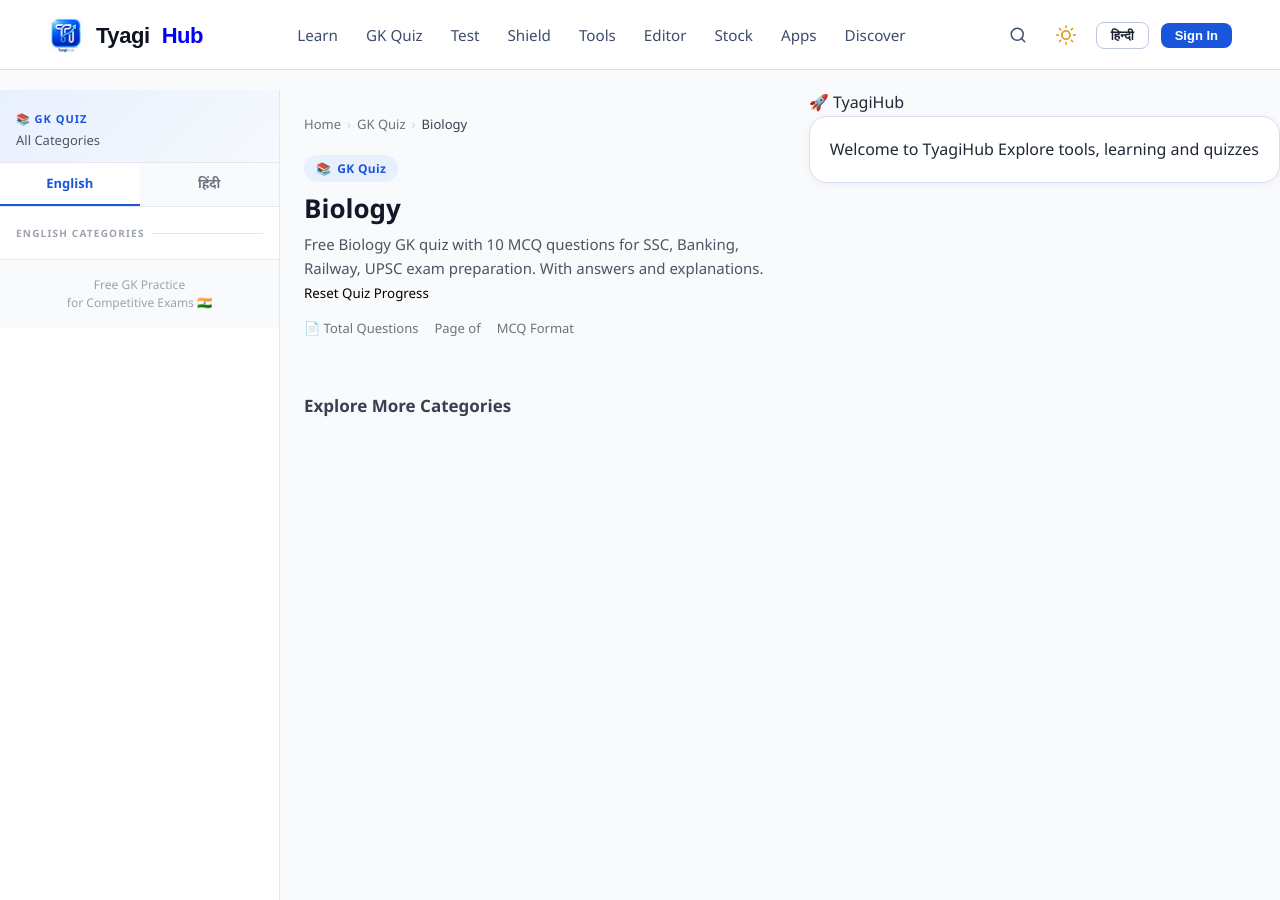
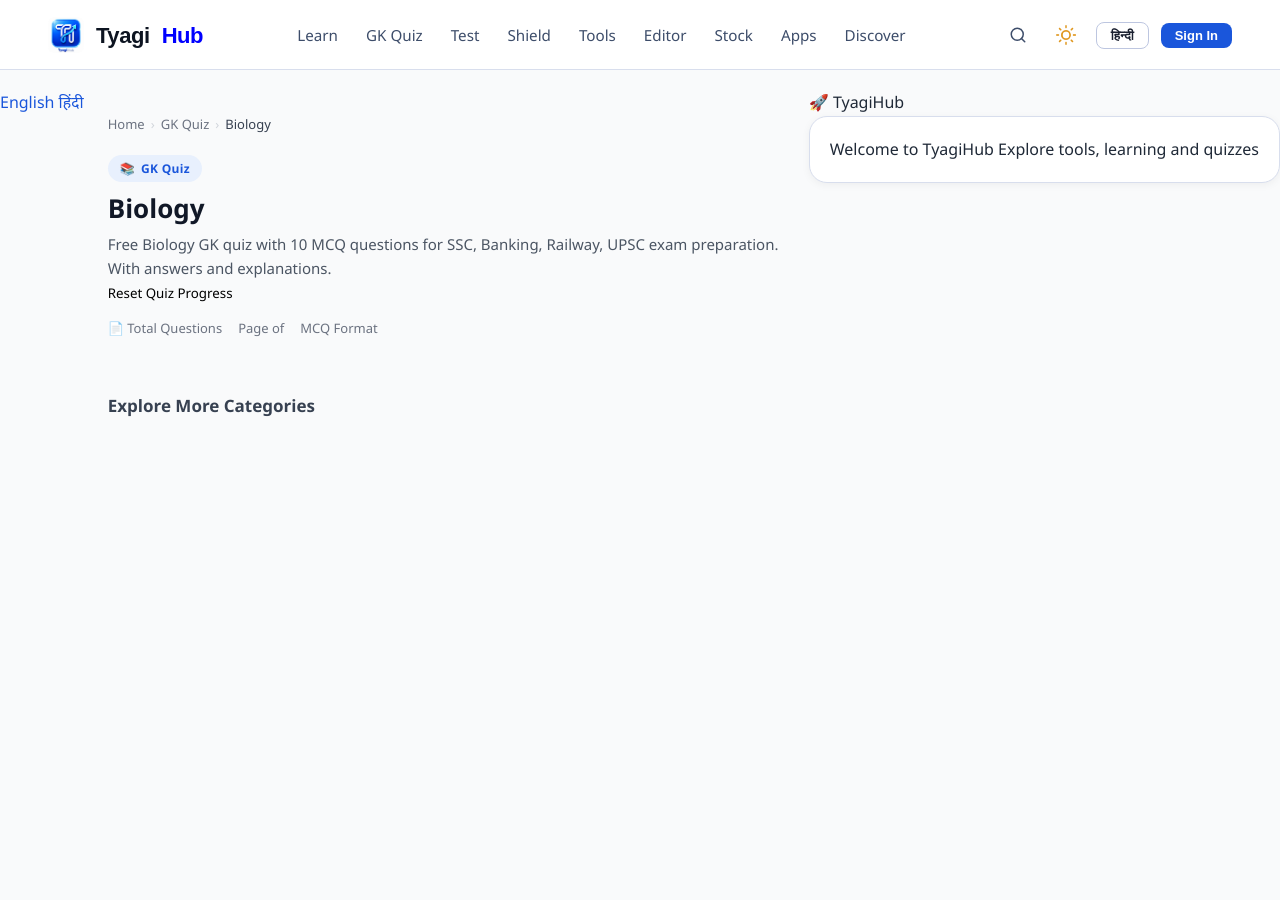
Before and after one commit to HimanshuTyagiJi/TyagiHub, a Jekyll site: the page built from gk-quiz/biology/index.html, in a window 1280 px wide and 900 px high. Built offline with Jekyll 4.4.1, drawn with Linux system fonts in a browser that asks for light colours.

Commit message:
Update sidebar.html

```diff
--- a/_includes/sidebar.html
+++ b/_includes/sidebar.html
@@ -1,11 +1,3 @@
-<!-- _includes/sidebar.html -->
-<nav class="gk-sidebar" id="gkSidebar" role="navigation" aria-label="GK Quiz Categories">
-
-  <div class="sidebar-header">
-    <div class="sidebar-title">📚 GK Quiz</div>
-    <div class="sidebar-subtitle">All Categories</div>
-  </div>
-
 <div class="sidebar-lang-tabs">
   {% assign en_url = page.lang_en_url | default: '/gk/ancient-indian-history/' %}
   {% assign hi_url = page.lang_hi_url | default: '/hi/gk/prachin-bharatiya-itihas/' %}
@@ -20,42 +12,3 @@
     हिंदी
   </a>
 </div>
-
-  {% if page.lang == 'hi' %}
-
-    <div class="nav-section">
-      <div class="nav-section-label">हिंदी श्रेणियाँ</div>
-
-      {% for cat in page.categories_config.hindi %}
-      <a href="{{ cat.url | relative_url }}"
-         class="nav-item{% if page.category_id == cat.id %} active{% endif %}">
-        <span class="nav-item-icon">📖</span>
-        <span class="nav-item-label">{{ cat.title }}</span>
-      </a>
-      {% endfor %}
-    </div>
-
-  {% else %}
-
-    <div class="nav-section">
-      <div class="nav-section-label">English Categories</div>
-
-      {% for cat in page.categories_config.english %}
-      <a href="{{ cat.url | relative_url }}"
-         class="nav-item{% if page.category_id == cat.id %} active{% endif %}">
-        <span class="nav-item-icon">📖</span>
-        <span class="nav-item-label">{{ cat.title }}</span>
-      </a>
-      {% endfor %}
-    </div>
-
-  {% endif %}
-
-  <div class="sidebar-footer">
-    <p>
-      Free GK Practice<br>
-      for Competitive Exams 🇮🇳
-    </p>
-  </div>
-
-</nav>
```
Lines whose indentation alone changed are shown as unchanged.
